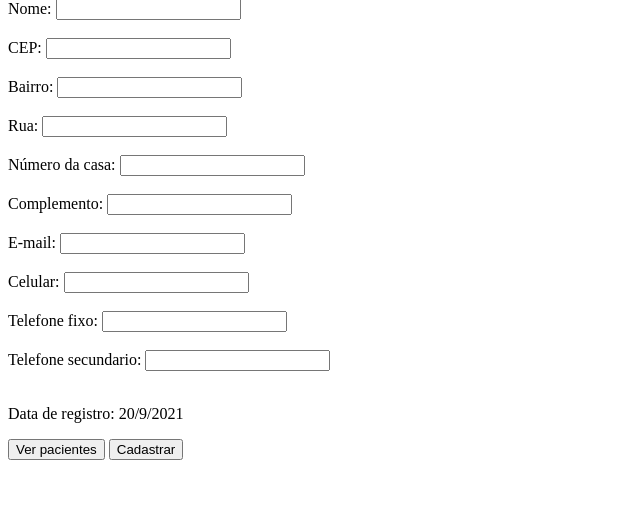
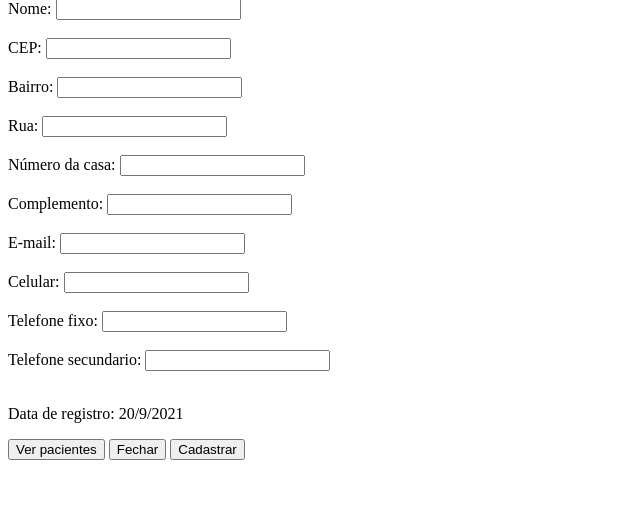
Before and after one commit to Liuizn/SA02-03, a PHP site: page /cadastrar.php in a window 1280 px wide. Shown: the part 56-585 px from the top of the page, without its empty margins (0-640 px from the left). Run offline with PHP 8.4, Linux system fonts and the light colour scheme.

Commit message:
modificando cadastrar

```diff
--- a/cadastrar.php
+++ b/cadastrar.php
@@ -33,7 +33,9 @@
 
         <p id="data">Data de registro</p>
 
-        <button><a href="index.php">Ver pacientes</a></button> <STYLE>A {text-decoration: none; color:black} </STYLE>
+        <button><a href="tabela_pacientes.php">Ver pacientes</a></button> <STYLE>A {text-decoration: none; color:black} </STYLE>
+        <button><a href="index.php">Fechar</a></button> <STYLE>A {text-decoration: none; color:black} </STYLE>
+
         <input type="submit" value="Cadastrar">
 
 
--- a/cadastro-proc.php
+++ b/cadastro-proc.php
@@ -1,9 +1,6 @@
 <body>
     <h2>Insira as informações do paciente</h2>
     <form action="insert-proc.php" method="post">
-
-        <label for="codigo_procedimento">Código:</label>
-        <input type="text" name="id_procedimento" id="id_procedimento" maxlength="9" pattern="[0-9]+$" required><br><br>
 
         <label for="nome_procedimento">Nome:</label>
         <input type="text" name="nome_procedimento" id="nome_procedimento" maxlength="50" required><br><br>
```
